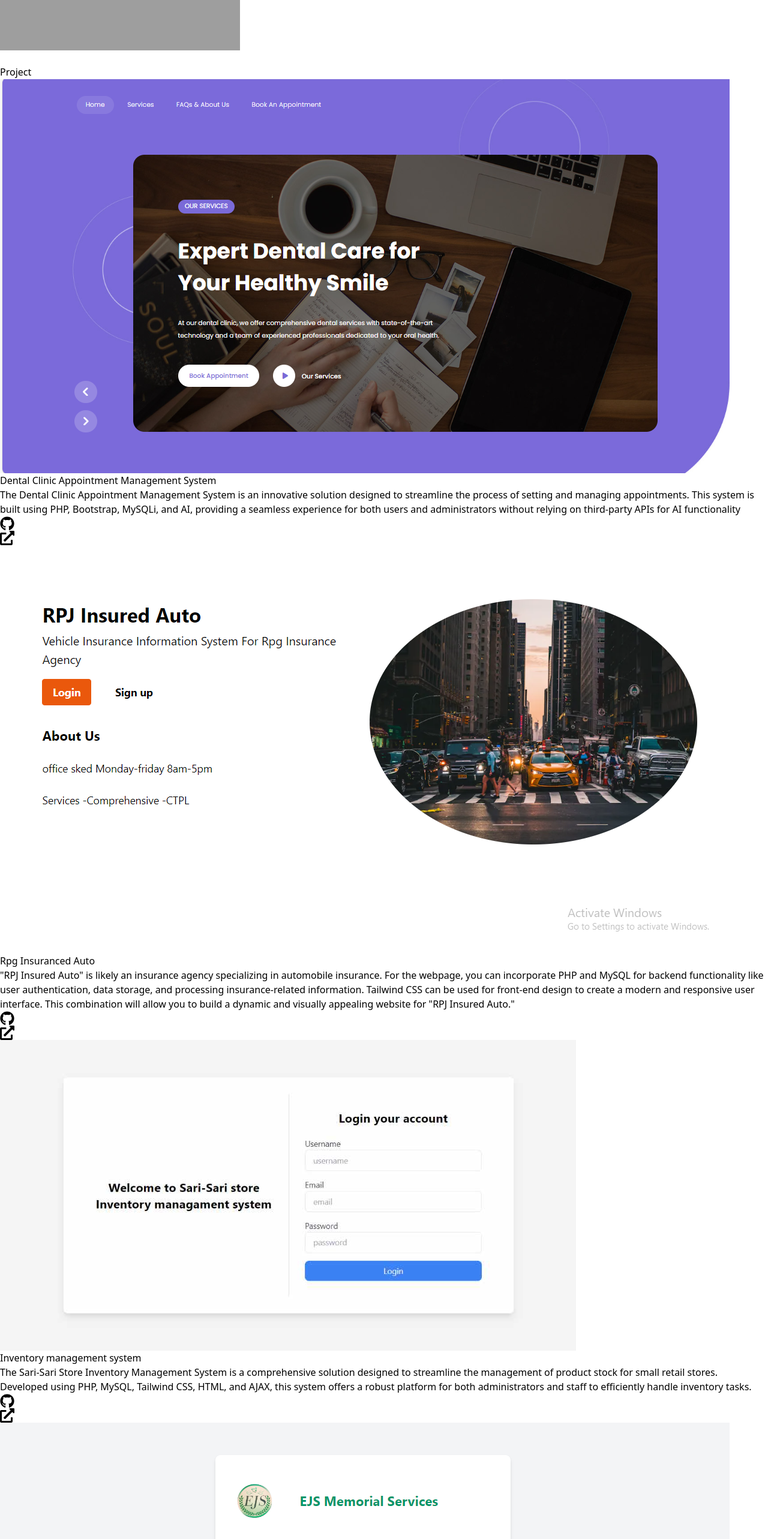
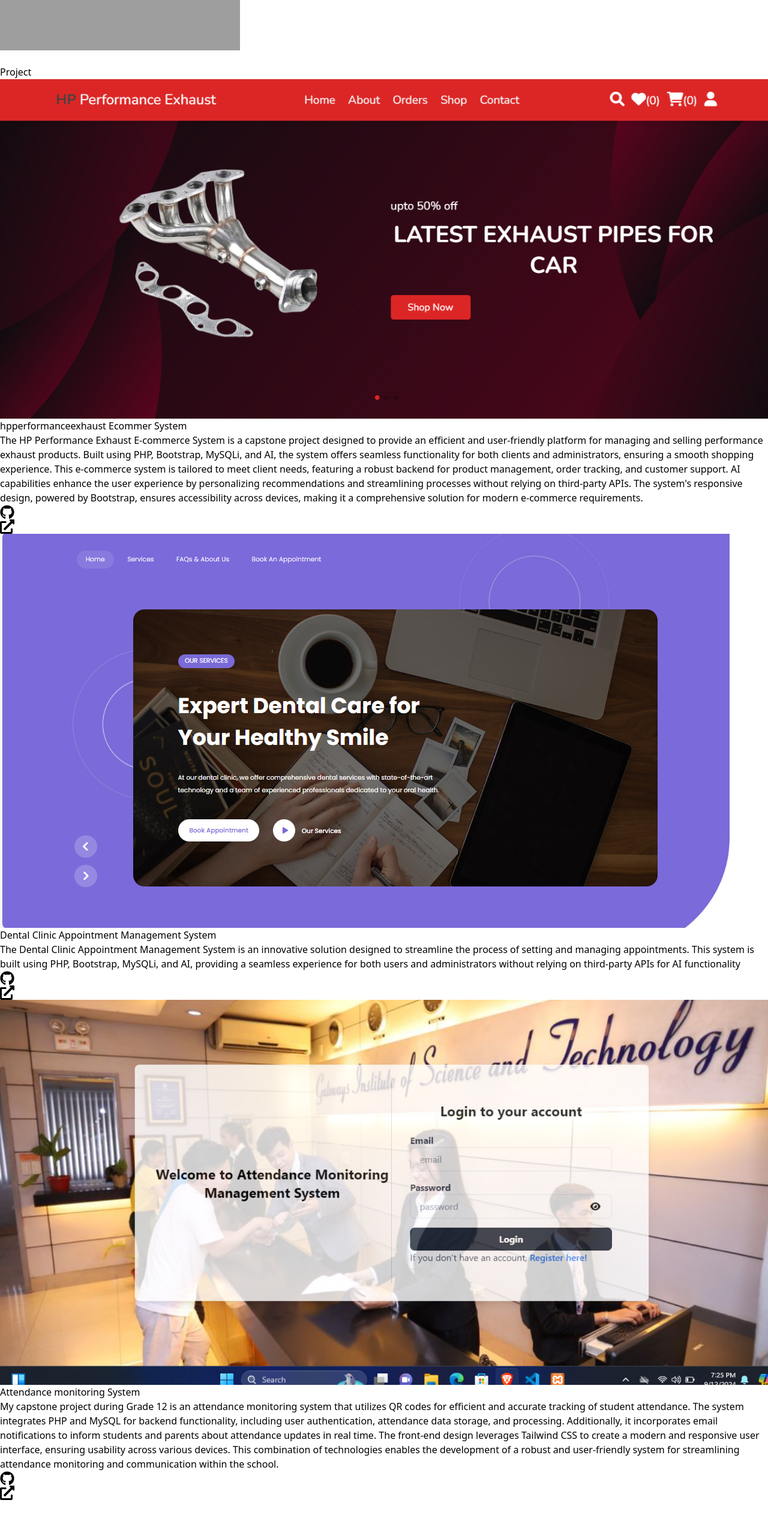
Before and after one commit to root-19/RENS-BELGA, a React (Vite) app: page / in a window 1280 px wide. Shown: the part 6540-9106 px from the top of the page at 60% size. Built offline with nearby package versions, Linux system fonts and the light colour scheme; grey boxes are pictures that could not be loaded.

Commit message:
Update Project.jsx

```diff
--- a/src/components/Project.jsx
+++ b/src/components/Project.jsx
@@ -9,6 +9,9 @@ import Auto from "../assets/Auto.png";
 import Record from "../assets/Record.png";
 import Inventory from "../assets/Inventory.jpeg";
 import Dental from "../assets/Dental.png";
+import pineapple from "../assets/pineapple.jpg";
+import capstone from "../assets/capstone12.png";
+import ecommer from "../assets/ecomer-2.png";
 import { FaGithub, FaExternalLinkAlt } from 'react-icons/fa';
 const Projects = () =>
 <>
@@ -20,6 +23,36 @@ Project</p>
 <div className="flex justify-center">
   <div className="grid grid-cols-1 md:grid-cols-2 lg:grid-cols-3 gap-4 max-w-7xl pt-5">
     {/* Blog Post 1 */}
+    <div className="border rounded overflow-hidden">
+      <a href="" target="_blank" rel="noopener noreferrer">
+        <img
+          src={ecommer}
+          alt="Blog Post 1"
+          className="w-full h-auto object-cover cursor-pointer"
+        />
+      </a>
+      <div className="p-4">
+        <h4 className="text-xl font-bold mb-2">
+          <a href="https://maria-ai-two.vercel.app/" className="text-slate-950 bg-clip-text">hpperformanceexhaust Ecommer System</a>
+        </h4>
+        <p className="text-gray-700">
+        The HP Performance Exhaust E-commerce System is a capstone project designed to provide an efficient and user-friendly platform for managing and selling performance exhaust products. Built using PHP, Bootstrap, MySQLi, and AI, the system offers seamless functionality for both clients and administrators, ensuring a smooth shopping experience.
+
+This e-commerce system is tailored to meet client needs, featuring a robust backend for product management, order tracking, and customer support. AI capabilities enhance the user experience by personalizing recommendations and streamlining processes without relying on third-party APIs. The system's responsive design, powered by Bootstrap, ensures accessibility across devices, making it a comprehensive solution for modern e-commerce requirements.
+ </p>
+  <div className="flex items-center mt-4 space-x-6">
+          <a href="" target="_blank" rel="noopener noreferrer" className="text-gray-500 hover:text-gray-700">
+            <FaGithub size={24} />
+              {/* <span className="hidden md:inline">GitHub</span> */}
+          </a>
+          <a href="https://maria-ai-two.vercel.app/" target="_blank" rel="noopener noreferrer" className="text-gray-500 hover:text-gray-700">
+            <FaExternalLinkAlt size={24} />
+            {/* <span className="hidden md:inline">View</span> */}
+          </a>
+        </div>
+      </div>
+    </div>
+
     <div className="border rounded overflow-hidden">
       <a href="" target="_blank" rel="noopener noreferrer">
         <img
@@ -47,6 +80,36 @@ The Dental Clinic Appointment Management System is an innovative solution design
         </div>
       </div>
     </div>
+    <div className="border rounded overflow-hidden">
+      <a href="" target="_blank" rel="noopener noreferrer">
+        <img
+          src={capstone}
+          alt="Blog Post 1"
+          className="w-full h-auto object-cover cursor-pointer"
+        />
+      </a>
+      <div className="p-4">
+        <h4 className="text-xl font-bold mb-2">
+          <a href="https://maria-ai-two.vercel.app/" className="text-slate-950 bg-clip-text">Attendance monitoring System</a>
+        </h4>
+        <p className="text-gray-700">
+        My capstone project during Grade 12 is an attendance monitoring system that utilizes QR codes for efficient and accurate tracking of student attendance. The system integrates PHP and MySQL for backend functionality, including user authentication, attendance data storage, and processing. Additionally, it incorporates email notifications to inform students and parents about attendance updates in real time.
+
+The front-end design leverages Tailwind CSS to create a modern and responsive user interface, ensuring usability across various devices. This combination of technologies enables the development of a robust and user-friendly system for streamlining attendance monitoring and communication within the school.
+        </p>
+
+  <div className="flex items-center mt-4 space-x-6">
+          <a href="https://github.com/rens20/rps-financial.git" target="_blank" rel="noopener noreferrer" className="text-gray-500 hover:text-gray-700">
+            <FaGithub size={24} />
+              {/* <span className="hidden md:inline">GitHub</span> */}
+          </a>
+          <a href="https://maria-ai-two.vercel.app/" target="_blank" rel="noopener noreferrer" className="text-gray-500 hover:text-gray-700">
+            <FaExternalLinkAlt size={24} />
+            {/* <span className="hidden md:inline">View</span> */}
+          </a>
+        </div>
+      </div>
+    </div>
 
 <div className="border rounded overflow-hidden">
       <a href="" target="_blank" rel="noopener noreferrer">
@@ -62,6 +125,38 @@ The Dental Clinic Appointment Management System is an innovative solution design
         </h4>
         <p className="text-gray-700">
          "RPJ Insured Auto" is likely an insurance agency specializing in automobile insurance. For the webpage, you can incorporate PHP and MySQL for backend functionality like user authentication, data storage, and processing insurance-related information. Tailwind CSS can be used for front-end design to create a modern and responsive user interface. This combination will allow you to build a dynamic and visually appealing website for "RPJ Insured Auto."
+        </p>
+
+  <div className="flex items-center mt-4 space-x-6">
+          <a href="https://github.com/rens20/rps-financial.git" target="_blank" rel="noopener noreferrer" className="text-gray-500 hover:text-gray-700">
+            <FaGithub size={24} />
+              {/* <span className="hidden md:inline">GitHub</span> */}
+          </a>
+          <a href="https://maria-ai-two.vercel.app/" target="_blank" rel="noopener noreferrer" className="text-gray-500 hover:text-gray-700">
+            <FaExternalLinkAlt size={24} />
+            {/* <span className="hidden md:inline">View</span> */}
+          </a>
+        </div>
+      </div>
+    </div>
+
+
+<div className="border rounded overflow-hidden">
+      <a href="" target="_blank" rel="noopener noreferrer">
+        <img
+          src={pineapple}
+          alt="Blog Post 1"
+          className="w-full h-auto object-cover cursor-pointer"
+        />
+      </a>
+      <div className="p-4">
+        <h4 className="text-xl font-bold mb-2">
+          <a href="https://maria-ai-two.vercel.app/" className="text-slate-950 bg-clip-text">RJ Pineapple Farm</a>
+        </h4>
+        <p className="text-gray-700">
+        "RJ Pineapple" is an e-commerce thesis project for a pineapple farm. The website allows users to communicate directly with the admin via a chat feature, track and monitor their orders, and access other e-commerce functionalities. On the admin side, the system provides complete control, including user management, order monitoring, and access to detailed analytics. The admin dashboard also includes visualized graphs to monitor gross revenue and other key metrics.
+
+The project can utilize PHP and MySQL for backend functionality, such as user authentication, real-time chat management, order processing, and revenue calculations. Tailwind CSS can be implemented to design a responsive and user-friendly interface for both the user and admin panels. This setup ensures a dynamic and efficient platform tailored to the needs of the farm's e-commerce operations.
         </p>
 
   <div className="flex items-center mt-4 space-x-6">
```
